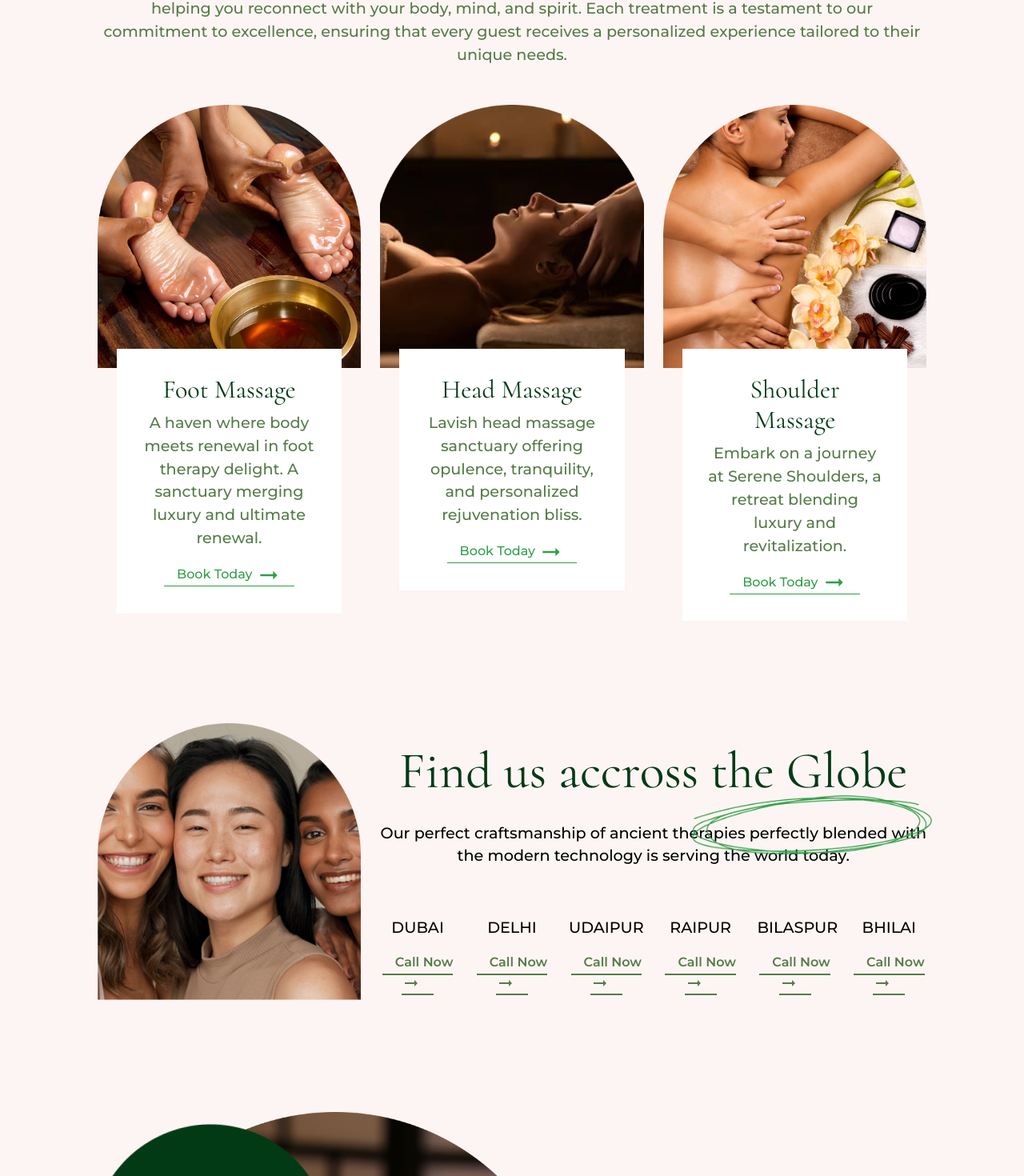
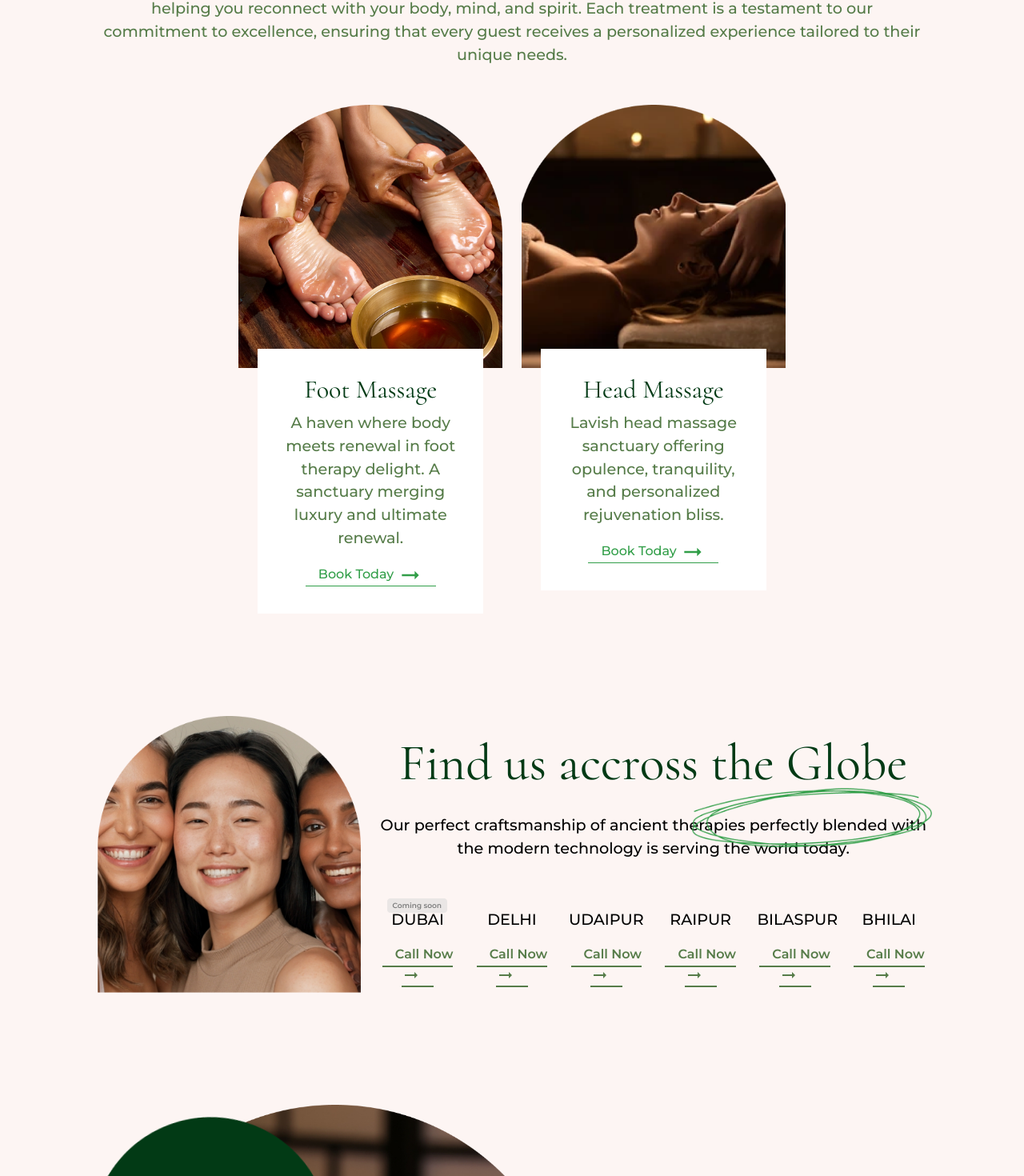
Before and after one commit to Vaibhav273/spa-static, a React (Vite) app: page / in a window 1280 px wide. Shown: the part 1798-3268 px from the top of the page at 80% size. Built offline with nearby package versions, Linux system fonts and the light colour scheme.

Commit message:
home page changes as per client

```diff
--- a/index.html
+++ b/index.html
@@ -4,7 +4,7 @@
     <meta charset="UTF-8" />
     <link rel="icon" type="image/svg+xml" href="/vite.svg" />
     <meta name="viewport" content="width=device-width, initial-scale=1.0" />
-    <title>Relaxation Arena - Raipur</title>
+    <title>Relaxation Arena</title>
   </head>
   <body>
     <div id="root"></div>
--- a/src/assets/scss/pages/_home.scss
+++ b/src/assets/scss/pages/_home.scss
@@ -224,6 +224,11 @@
         font-size: 1.5rem;
       }
     }
+  }
+
+  .coming-soon-image {
+    position: absolute;
+    margin-left: -2.4rem;
   }
 }
 
--- a/src/pages/_home.tsx
+++ b/src/pages/_home.tsx
@@ -26,6 +26,8 @@ import expertTextImage from "../assets/images/export-text-bg.png";
 import slider1 from "../assets/images/top-slider-1.png";
 import slider2 from "../assets/images/top-slider-2.png";
 import slider3 from "../assets/images/top-slider-3.png";
+
+import comingSoon from "../assets/images/coming-soon.png";
 
 import footerTopImage from "../assets/images/footer-top.png";
 import { IoCheckmark } from "react-icons/io5";
@@ -82,7 +84,9 @@ function HomeScreen() {
                         <h3>Special Service from Relaxation Arena</h3>
                         <p> helping you reconnect with your body, mind, and spirit.  Each treatment is a testament to our commitment to excellence, ensuring that every guest receives a personalized experience tailored to their unique needs.</p>
                     </Col>
-                    <Col xl={4} className="content">
+                    <Col xl={{ span: 8, offset: 2 }} lg={{ span: 10, offset: 1 }} md={12}>
+                        <Row>
+                            <Col xl={6} className="content">
                                 <Image src={spSCImage1} alt="left" className="img-fluid" />
                                 <Col xl={12} className="px-4">
                                     <div className="content-text">
@@ -92,7 +96,7 @@ function HomeScreen() {
                                     </div>
                                 </Col>
                             </Col>
-                    <Col xl={4} className="content">
+                            <Col xl={6} className="content">
                                 <Image src={spSCImage2} alt="left" className="img-fluid" />
                                 <Col xl={12} className="px-4">
                                     <div className="content-text">
@@ -102,7 +106,9 @@ function HomeScreen() {
                                     </div>
                                 </Col>
                             </Col>
-                    <Col xl={4} className="content">
+                        </Row>
+                    </Col>
+                    {/* <Col xl={4} className="content">
                         <Image src={spSCImage3} alt="right" className="img-fluid" />
                         <Col xl={12} className="px-4">
                             <div className="content-text">
@@ -111,7 +117,7 @@ function HomeScreen() {
                                 <Link to="">Book Today <MdOutlineArrowRightAlt /></Link>
                             </div>
                         </Col>
-                    </Col>
+                    </Col> */}
                 </Row>
             </Col>
 
@@ -127,7 +133,8 @@ function HomeScreen() {
                             <p className="mb-5">Our perfect craftsmanship of ancient therapies perfectly blended with the modern technology is serving the world today.</p>
                         </div>
                         <Row>
-                            <Col xl={2}>
+                            <Col xl={2} className="position-relative">
+                                <Image src={comingSoon} className="img-fluid coming-soon-image" alt="Coming Soon" />
                                 <p>DUBAI</p>
                                 <Link to="">Call Now <MdOutlineArrowRightAlt /></Link>
                             </Col>
@@ -194,8 +201,8 @@ function HomeScreen() {
                             <Image src={storyTextBottom1} alt="right-bottom" className="img-fluid text-bottom" />
 
                             <div className="slider-text">
-                                <p>“Lorem ipsum dolor sit amet, consectetur adipiscing elit. Curabitur lobortis erat posuere, tincidunt sem at, sagittis dolor. Sed malesuada orci erat, ut interdum lorem rhoncus eu. Donec justo urna, mattis non maximus.”</p>
-                                <h5>Akash Gupta</h5>
+                                <p>“Had an amazing experience at Relaxation arena, beautiful place, great service, this is the place I move to for weekend relaxation.”</p>
+                                <h5>Swadha Mittal</h5>
                                 <h6>Customer</h6>
                             </div>
                         </div>
```
Also changed, not shown: src/assets/images/coming-soon.png (added). Lines whose indentation alone changed are shown as unchanged.
